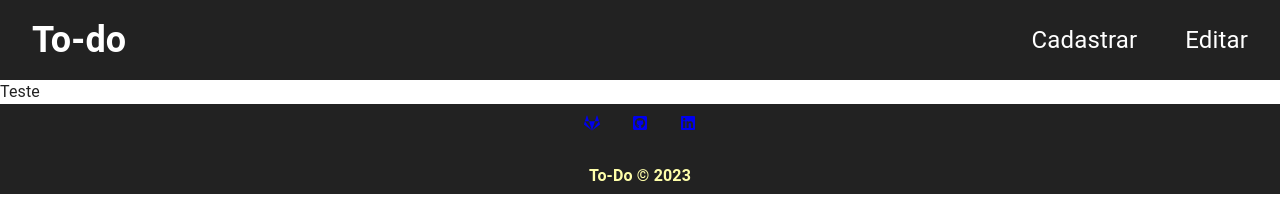
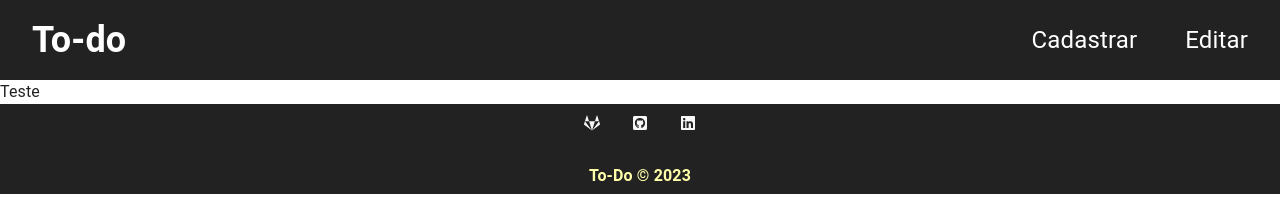
Before and after one commit to ldcss/Desafio-Todo-Front, a React (Create React App) app: page / in a window 1280 px wide. Shown: the top 205 px of the page. Built offline with nearby package versions, Linux system fonts and the light colour scheme; the HTML template or start-up script is replaced by a standard one.

Commit message:
<fix> footer logos with blue color

```diff
--- a/src/components/Footer/index.tsx
+++ b/src/components/Footer/index.tsx
@@ -7,17 +7,17 @@ function Footer() {
       <IconsContainer>
         <IconsItems>
           <a href='https://gitlab.cin.ufpe.br/ldcs'>
-            <FaGitlab />
+            <FaGitlab style={{ color: '#f7f7f7' }} />
           </a>
         </IconsItems>
         <IconsItems>
           <a href='github.com/ldcss'>
-            <FaGithubSquare />
+            <FaGithubSquare style={{ color: '#f7f7f7' }} />
           </a>
         </IconsItems>
         <IconsItems>
           <a href='https://www.linkedin.com/in/lucas-dcs/'>
-            <FaLinkedin />
+            <FaLinkedin style={{ color: '#f7f7f7' }} />
           </a>
         </IconsItems>
       </IconsContainer>
```
